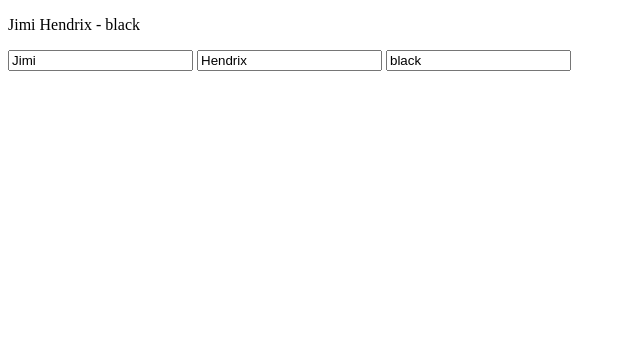
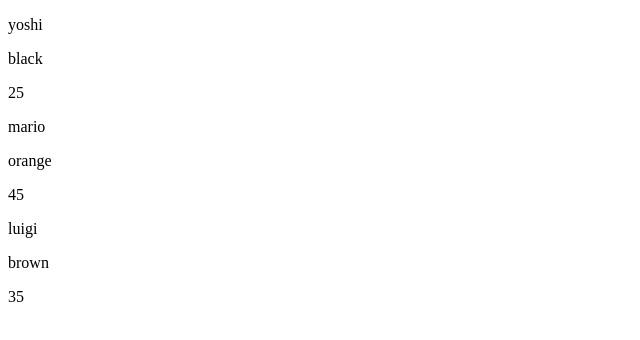
Before and after one commit to k4sud0n/svelte-poll-app, a Svelte app: page / in a window 1280 px wide. Shown: the top 340 px of the page, without its empty margins (0-640 px from the left). Built offline with nearby package versions, Linux system fonts and the light colour scheme.

Commit message:
Finish Lesson 6

```diff
--- a/src/App.svelte
+++ b/src/App.svelte
@@ -1,18 +1,19 @@
 <script>
-  let firstName = 'Jimi';
-  let lastName = 'Hendrix';
-  let beltColor = 'black';
-
-  $: fullName = `${firstName} ${lastName}`;
-  $: {
-    console.log(lastName);
-    console.log(beltColor);
-  }
+  let people = [
+    { name: 'yoshi', beltColor: 'black', age: 25 , id: 1},
+    { name: 'mario', beltColor: 'orange', age: 45 , id: 2},
+    { name: 'luigi', beltColor: 'brown', age: 35 , id: 3},
+  ]
 </script>
 
 <main>
-  <p>{fullName} - {beltColor}</p>
-  <input type="text" bind:value={firstName}>
-  <input type="text" bind:value={lastName}>
-  <input type="text" bind:value={beltColor}>
+  {#each people as person (person.id)}
+    <div>
+      <p>{person.name}</p>
+      <p>{person.beltColor}</p>
+      <p>{person.age}</p>
+    </div>
+  {:else}
+    <div>There are no people to show...</div>
+  {/each}
 </main>
```
